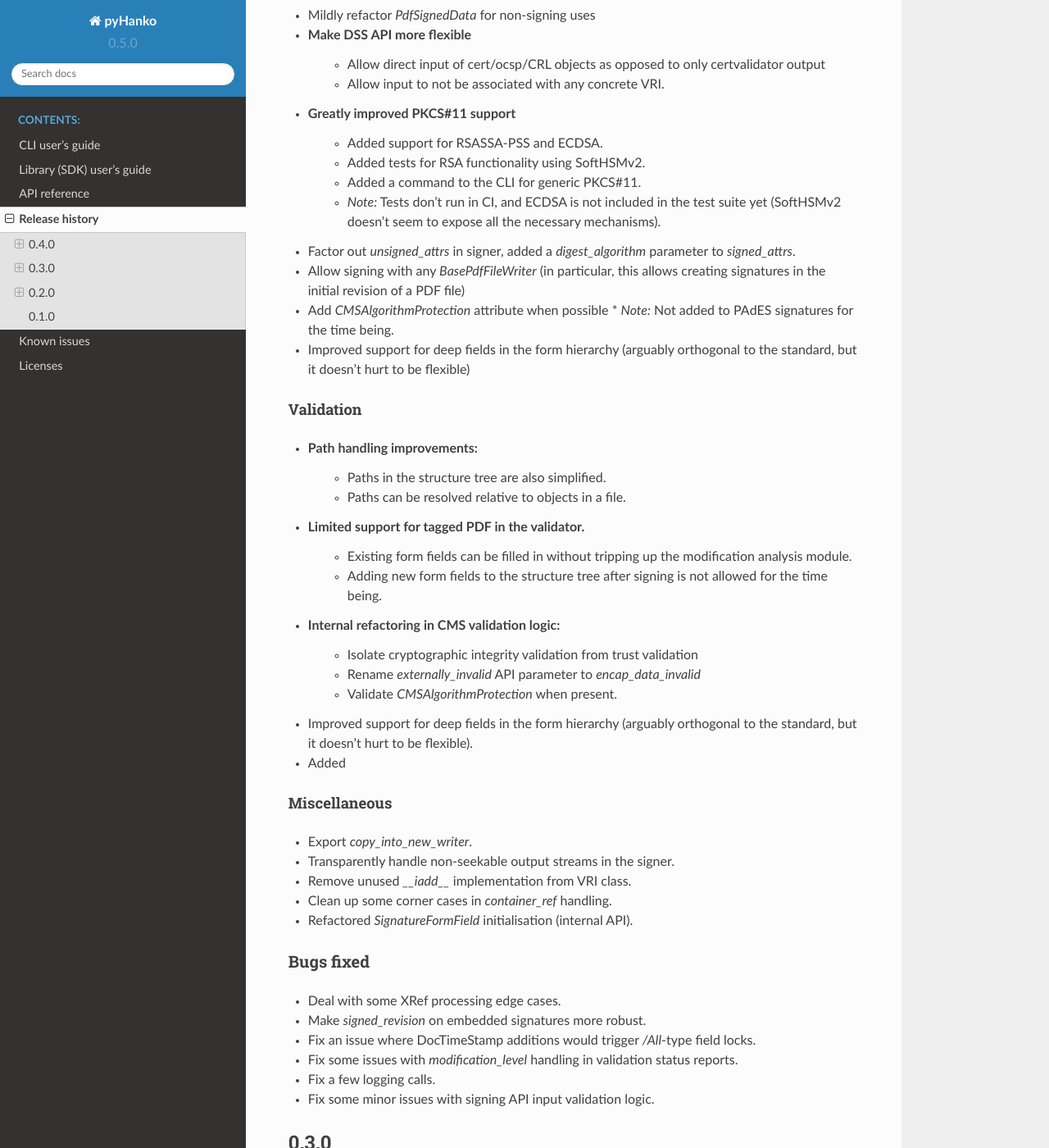
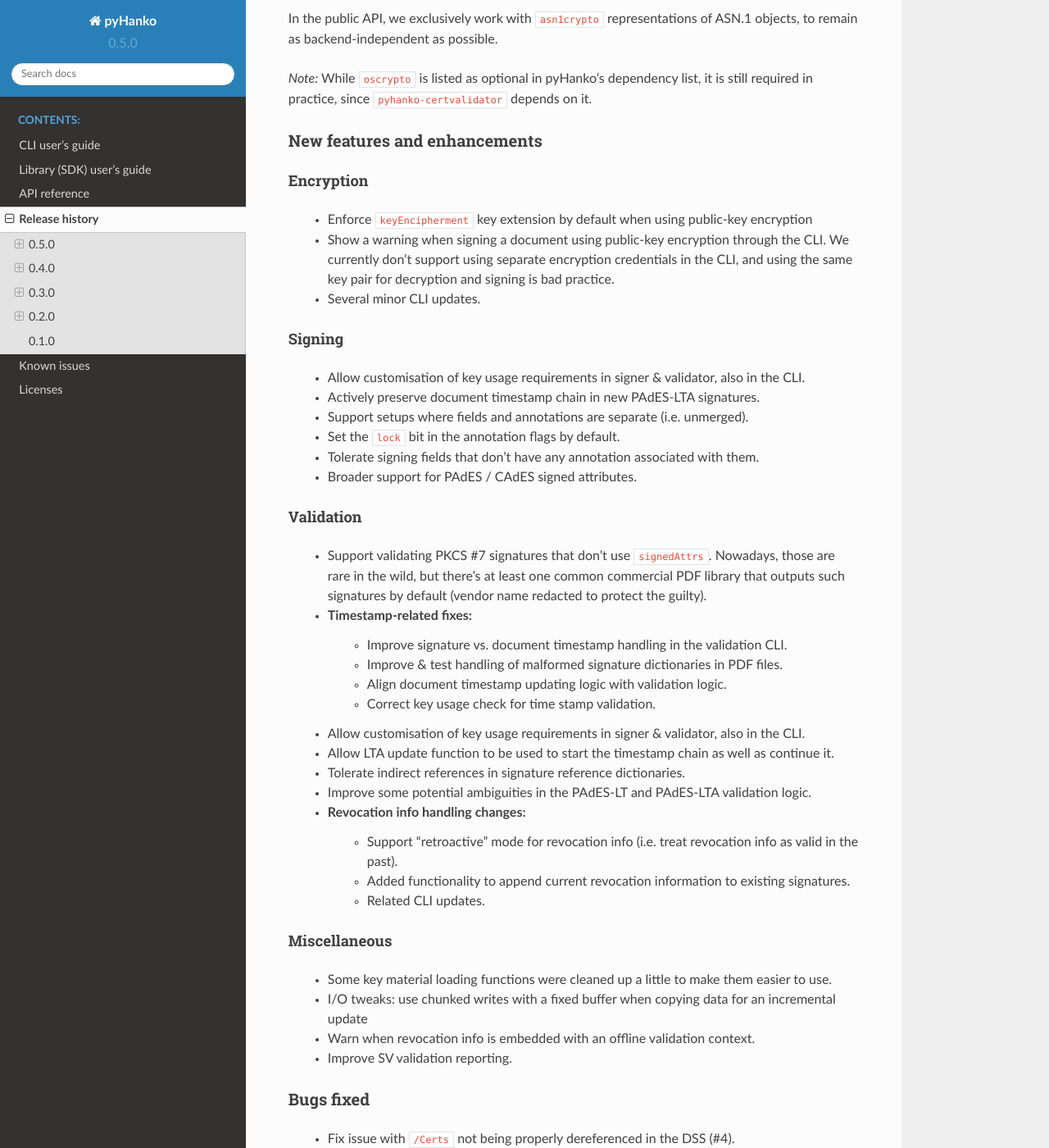
Before and after one commit to MatthiasValvekens/pyHanko, a Sphinx documentation site: the page built from docs/changelog.rst, in a window 1280 px wide and 1400 px high, scrolled down 475 px. Shown: the whole window at 82% size. Built offline with Sphinx 7.4.7 and the Read the Docs theme 2.0.0, drawn with Linux system fonts in a browser that asks for light colours; some of the changed text lies outside the part shown.

Commit message:
0.5.0 release

```diff
--- a/docs/changelog.rst
+++ b/docs/changelog.rst
@@ -1,6 +1,99 @@
 ***************
 Release history
 ***************
+
+0.5.0
+=====
+
+*Release date:* 2021-03-22
+
+Dependency changes
+------------------
+
+Update ``pyhanko-certvalidator`` dependency to ``0.13.0``.
+Dependency on ``cryptography`` is now mandatory, and ``oscrypto`` has been marked optional.
+This is because we now use the ``cryptography`` library for all signing and encryption operations,
+but some cryptographic algorithms listed in the PDF standard are not available in ``cryptography``,
+so we rely on ``oscrypto`` for those. This is only relevant for the *decryption* of files encrypted
+with a public-key security handler that uses DES, triple DES or RC2 to encrypt the key seed.
+
+In the public API, we exclusively work with ``asn1crypto`` representations of ASN.1 objects, to
+remain as backend-independent as possible.
+
+*Note:* While ``oscrypto`` is listed as optional in pyHanko's dependency list, it is still
+required in practice, since ``pyhanko-certvalidator`` depends on it.
+
+
+New features and enhancements
+-----------------------------
+
+
+Encryption
+^^^^^^^^^^
+
+ * Enforce ``keyEncipherment`` key extension by default when using public-key encryption
+ * Show a warning when signing a document using public-key encryption through the CLI.
+   We currently don't support using separate encryption credentials in the CLI, and using the same
+   key pair for decryption and signing is bad practice.
+ * Several minor CLI updates.
+
+
+Signing
+^^^^^^^
+
+ * Allow customisation of key usage requirements in signer & validator, also in the CLI.
+ * Actively preserve document timestamp chain in new PAdES-LTA signatures.
+ * Support setups where fields and annotations are separate (i.e. unmerged).
+ * Set the ``lock`` bit in the annotation flags by default.
+ * Tolerate signing fields that don't have any annotation associated with them.
+ * Broader support for PAdES / CAdES signed attributes.
+
+
+Validation
+^^^^^^^^^^
+
+ * Support validating PKCS #7 signatures that don't use ``signedAttrs``. Nowadays, those are rare in
+   the wild, but there's at least one common commercial PDF library that outputs such signatures by
+   default (vendor name redacted to protect the guilty).
+ * Timestamp-related fixes:
+     * Improve signature vs. document timestamp handling in the validation CLI.
+     * Improve & test handling of malformed signature dictionaries in PDF files.
+     * Align document timestamp updating logic with validation logic.
+     * Correct key usage check for time stamp validation.
+ * Allow customisation of key usage requirements in signer & validator, also in the CLI.
+ * Allow LTA update function to be used to start the timestamp chain as well as continue it.
+ * Tolerate indirect references in signature reference dictionaries.
+ * Improve some potential ambiguities in the PAdES-LT and PAdES-LTA validation logic.
+ * Revocation info handling changes:
+    * Support "retroactive" mode for revocation info (i.e. treat revocation info as valid in the
+      past).
+    * Added functionality to append current revocation information to existing signatures.
+    * Related CLI updates.
+
+
+Miscellaneous
+^^^^^^^^^^^^^
+
+ * Some key material loading functions were cleaned up a little to make them easier to use.
+ * I/O tweaks: use chunked writes with a fixed buffer when copying data for an incremental update
+ * Warn when revocation info is embedded with an offline validation context.
+ * Improve SV validation reporting.
+
+
+Bugs fixed
+----------
+
+ * Fix issue with ``/Certs`` not being properly dereferenced in the DSS (#4).
+ * Fix loss of precision on :class:`~pyhanko.pdf_utils.generic.FloatObject` serialisation (#5).
+ * Add missing dunders to :class:`~pyhanko.pdf_utils.generic.BooleanObject`.
+ * Do not use ``.dump()`` with ``force=True`` in validation.
+ * Corrected digest algorithm selection in timestamp validation.
+ * Correct handling of writes with empty user password.
+ * Do not automatically add xref streams to the object cache. This avoids a class of bugs with
+   some kinds of updates to files with broken xref streams.
+ * Due to a typo, the ``/Annots`` array of a page would not get updated correctly if it was an
+   indirect object. This has been corrected.
+
 
 0.4.0
 =====
--- a/pyhanko/version.py
+++ b/pyhanko/version.py
@@ -1,2 +1,2 @@
-__version__ = '0.5.0-dev1'
-__version_info__ = (0, 5, 0, 'dev1')
+__version__ = '0.5.0'
+__version_info__ = (0, 5, 0)
```
